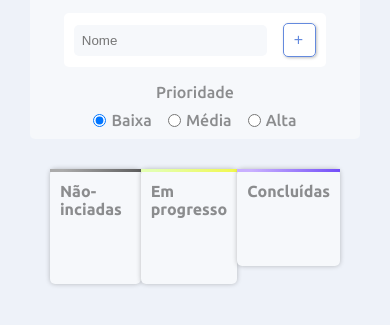
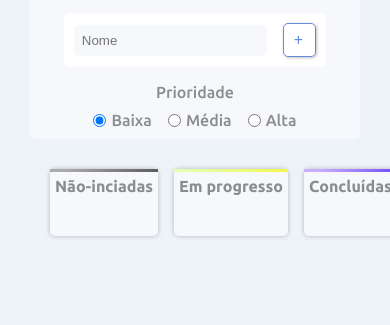
Before and after one commit to will-santosx/study-taskify-app, a website built with Vite: page index.html in a window 390 px wide. Shown: the part 145-470 px from the top of the page. Built offline with nearby package versions, Linux system fonts and the light colour scheme.

Commit message:
finish mobile version

```diff
--- a/styles/sass/_mixin.sass
+++ b/styles/sass/_mixin.sass
@@ -2,3 +2,7 @@
     display: flex
     align-items: center
     justify-content: center
+
+@mixin mobile-small
+    @media screen and (max-width: 576px)
+        @content
--- a/styles/sass/style.sass
+++ b/styles/sass/style.sass
@@ -132,6 +132,7 @@
             .status-container
                 width: 100%
                 padding: 20px
+                gap: 1rem,
                 display: flex
                 align-items: baseline
                 justify-content: space-around
@@ -154,13 +155,20 @@
                     border-radius: 5px
                     background-color: #F6F8FB
                     padding: 10px
+                    width: 100%
                     gap: 1rem
                     box-shadow: 0 0 5px #0000003e
                     border-top: 3px solid transparent
 
+                    @include mixin.mobile-small
+                        padding: 5px
+
                     .status-title
                         h4
                             font-weight: 600
+
+                            @include mixin.mobile-small
+                                white-space: nowrap
 
                     .on
                         background-color: #d6d6d690
@@ -175,6 +183,9 @@
                         width: 100%
                         transition: 0.15s all ease-in-out
 
+                        @include mixin.mobile-small
+                            padding: 10px
+
                         .dragging-task
                             cursor: move
                             opacity: 0.4
@@ -188,6 +199,9 @@
                             padding: 10px
                             border-radius: 5px
                             background-color: white
+
+                            @include mixin.mobile-small
+                                width: 100%
 
                             .low
                                 background: linear-gradient(-33deg, #b3b3b3 15%, #8a8a8a 100%)
```
Also changed, not shown: styles/css/style.css, 1 other file.
